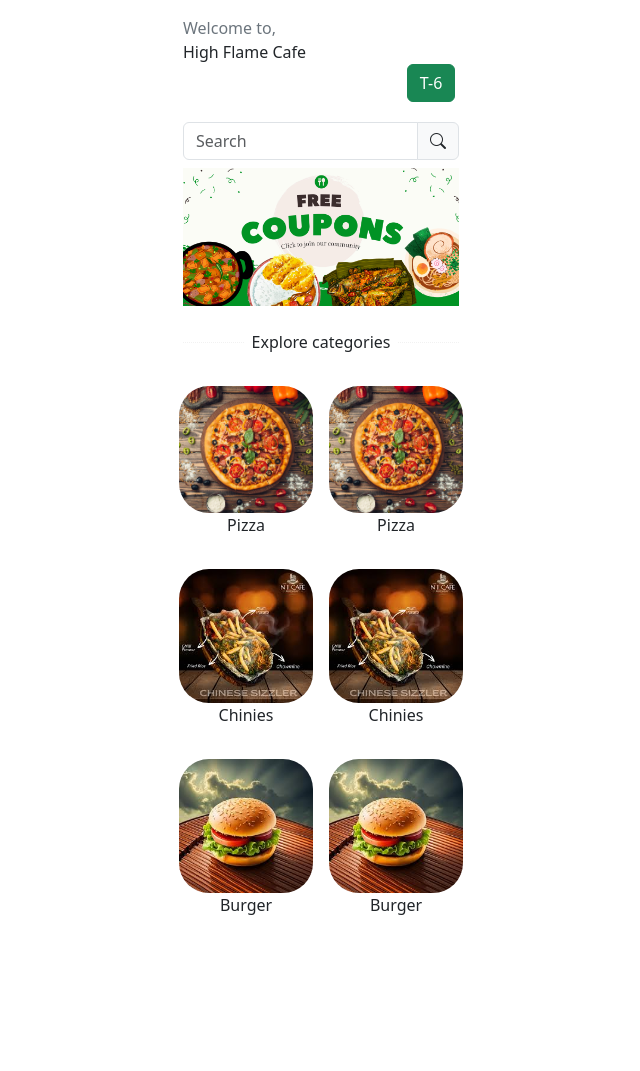
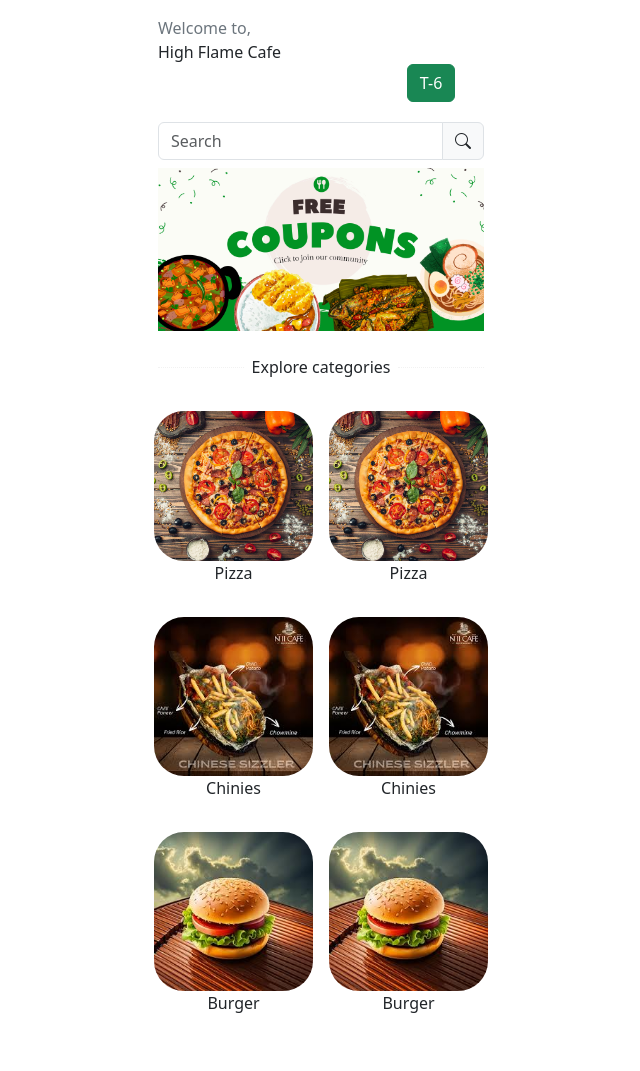
Before and after one commit to om690/cafe, a plain HTML site: page index.html in a window 1280 px wide. Shown: the whole page, without its empty margins (319-959 px from the left). Before the commit the page ends 973 px from the top, so only its background shows below. Drawn offline with nearby package versions, Linux system fonts and the light colour scheme.

Commit message:
Width changed

```diff
--- a/index.html
+++ b/index.html
@@ -43,7 +43,7 @@
 
 <body>
     <!-- body container -->
-    <div class="container mt-3" style="height:930px; width:300px; position: relative;">
+    <div class="container mt-3" style="height:930px; width:350px; position: relative;">
         <!-- heading -->
         <span class="text-secondary">Welcome to,</span><br>
         <span>High Flame Cafe</span>
```
